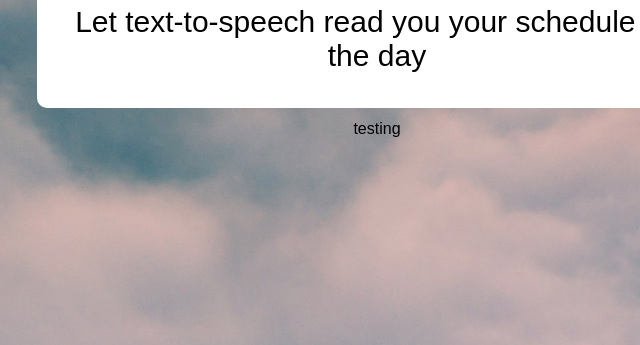
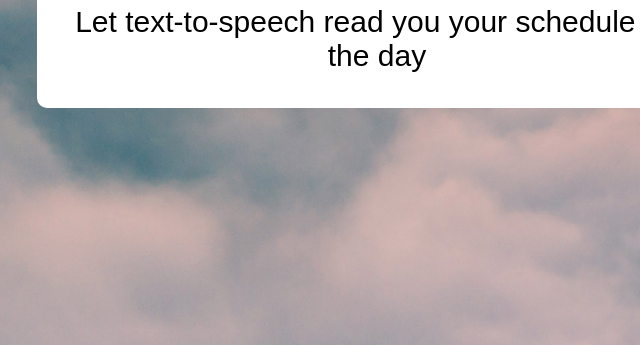
Before and after one commit to dsimms360/COSC412-UltimatePlanner, a plain HTML site: page welcomePage.html in a window 1280 px wide. Shown: the part 411-756 px from the top of the page, 33-673 px from the left. Drawn offline with Linux system fonts and the light colour scheme.

Commit message:
welcomePage updated

```diff
--- a/welcomePage.html
+++ b/welcomePage.html
@@ -18,7 +18,6 @@
             </div>
         </div>
         <div class="container">
-            testing
         </div>
     </body>
 </html>
```
